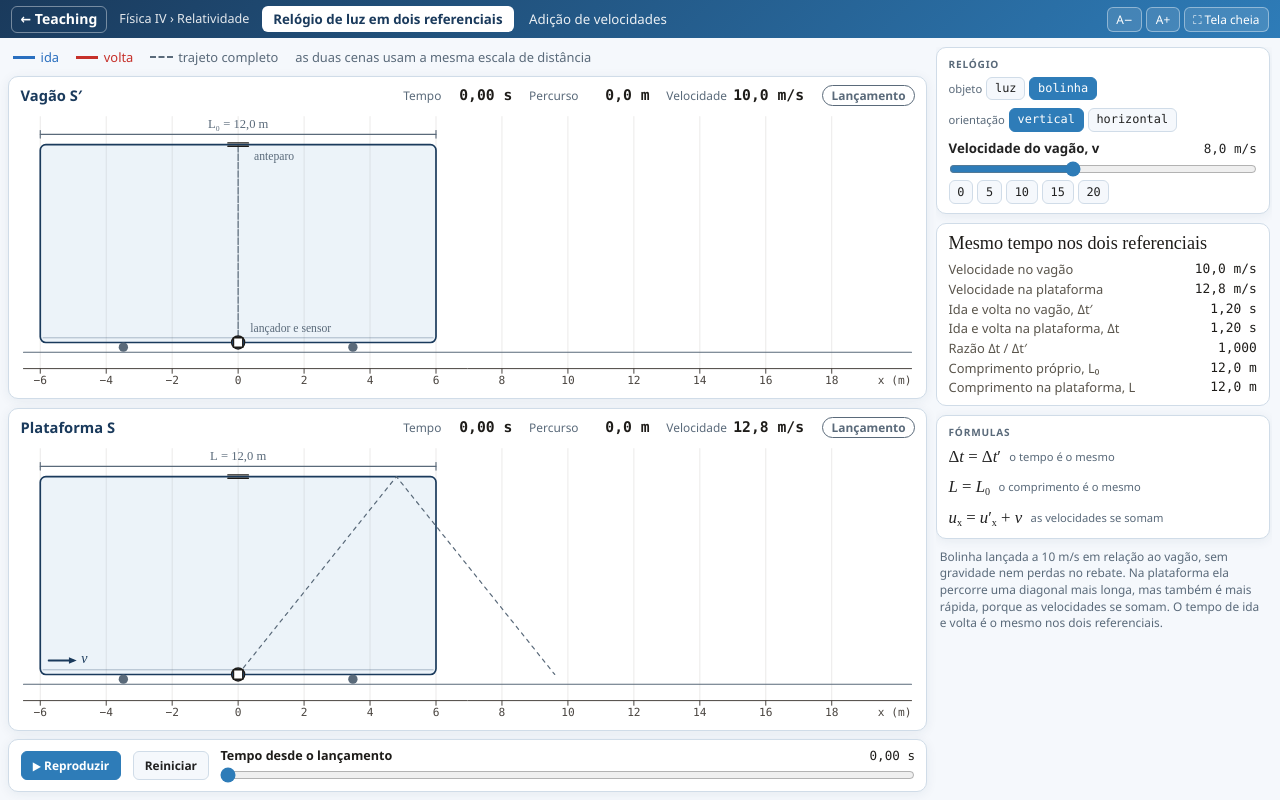
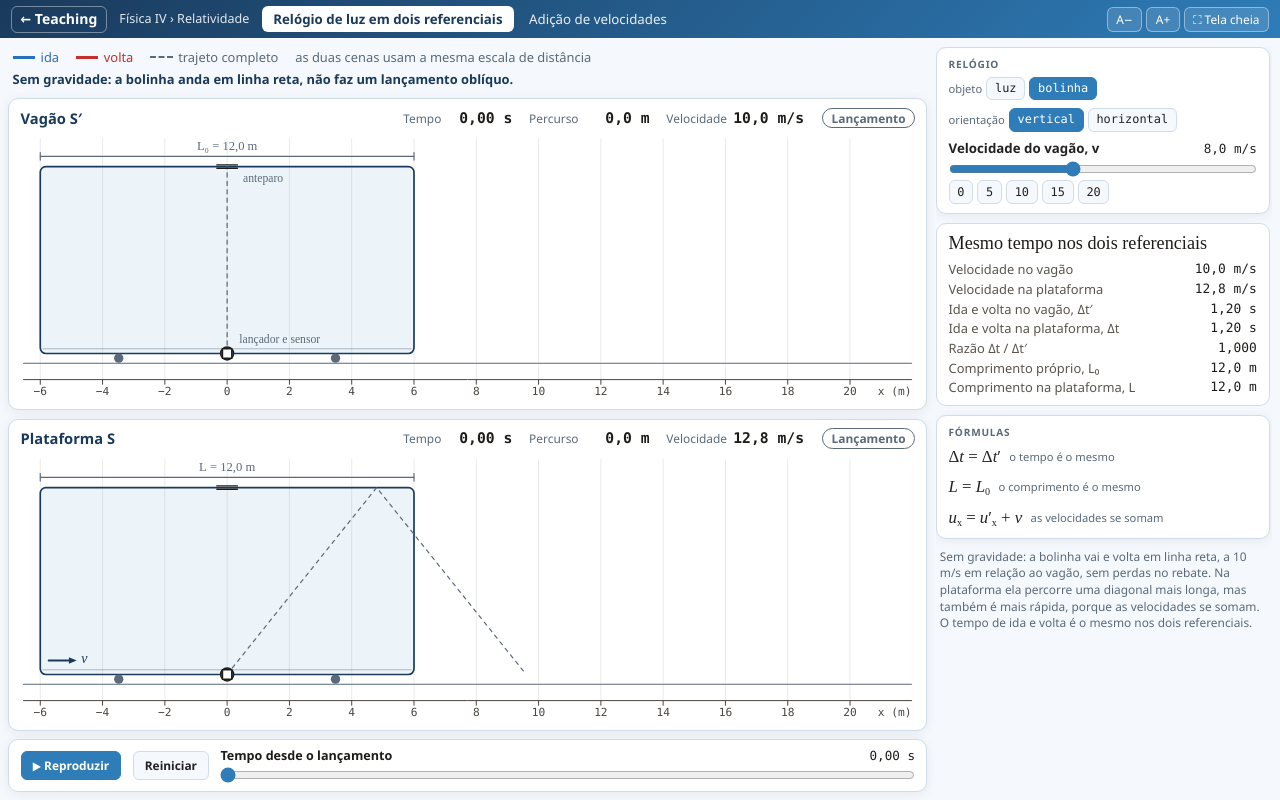
Before and after one commit to abonattobr/abonattobr.github.io, a plain HTML site: page teaching/fisica-iv/relatividade/relogio-de-luz.html in a window 1280 px wide. Both pictures are taken after a click on the button "bolinha". Drawn offline with Linux system fonts and the light colour scheme.

Commit message:
Light clock: state that the ball moves without gravity
Show a remark above the scenes in ball mode (straight path, not a
projectile launch) and lead the side note with the same point.

Co-Authored-By: Claude Fable 5.2 <noreply@anthropic.com>

```diff
--- a/teaching/fisica-iv/relatividade/relogio-de-luz.html
+++ b/teaching/fisica-iv/relatividade/relogio-de-luz.html
@@ -14,6 +14,8 @@
     .phase[data-stage="ida"] { color: var(--w1); }
     .phase[data-stage="reflexao"], .phase[data-stage="volta"] { color: var(--hot); }
     .phase[data-stage="deteccao"] { color: #fff; background: var(--green); border-color: var(--green); }
+    .legend .obs { font-weight: 600; color: var(--primary); }
+    .legend [hidden] { display: none; }
     .legend .lout { color: var(--w1); } .legend .lback { color: var(--hot); }
     .fset { display: grid; gap: .5rem; justify-items: start; }
     .fset[hidden] { display: none; }
@@ -34,6 +36,7 @@
         <span class="lback"><i></i> volta</span>
         <span class="dash"><i></i> trajeto completo</span>
         <span>as duas cenas usam a mesma escala de distância</span>
+        <span class="obs" id="noGravity" hidden>Sem gravidade: a bolinha anda em linha reta, não faz um lançamento oblíquo.</span>
       </div>
 
       <div class="sheet grow" data-view="train">
@@ -154,8 +157,8 @@
         stages: { emissao: 'Lançamento', ida: 'Ida', reflexao: 'Rebate', volta: 'Volta', deteccao: 'Chegada' },
         parts: ['lançador e sensor', 'anteparo'], since: 'Tempo desde o lançamento', done: 'A bolinha chegou ao sensor nos dois referenciais.',
         notes: {
-          vertical: 'Bolinha lançada a 10 m/s em relação ao vagão, sem gravidade nem perdas no rebate. Na plataforma ela percorre uma diagonal mais longa, mas também é mais rápida, porque as velocidades se somam. O tempo de ida e volta é o mesmo nos dois referenciais.',
-          horizontal: 'Bolinha lançada a 10 m/s em relação ao vagão, sem gravidade nem perdas no rebate. Na plataforma ela é mais rápida na ida (u′ + v) e mais lenta na volta. O tempo de ida e volta e o comprimento do vagão são os mesmos nos dois referenciais.'
+          vertical: 'Sem gravidade: a bolinha vai e volta em linha reta, a 10 m/s em relação ao vagão, sem perdas no rebate. Na plataforma ela percorre uma diagonal mais longa, mas também é mais rápida, porque as velocidades se somam. O tempo de ida e volta é o mesmo nos dois referenciais.',
+          horizontal: 'Sem gravidade: a bolinha vai e volta em linha reta, a 10 m/s em relação ao vagão, sem perdas no rebate. Na plataforma ela é mais rápida na ida (u′ + v) e mais lenta na volta. O tempo de ida e volta e o comprimento do vagão são os mesmos nos dois referenciais.'
         }
       }
     };
@@ -366,6 +369,7 @@
       document.querySelectorAll('#vBtns button').forEach(b => b.setAttribute('aria-pressed', String(+b.dataset.b === setting)));
       document.querySelectorAll('#orient button').forEach(b => b.setAttribute('aria-pressed', String((b.dataset.orientation === 'vertical') === state.vertical)));
       document.querySelectorAll('#object button').forEach(b => b.setAttribute('aria-pressed', String(b.dataset.mode === state.mode)));
+      $('noGravity').hidden = light;
       document.querySelectorAll('.fset').forEach(el => { el.hidden = el.dataset.for !== state.mode; });
     }
     const update = () => { updateText(); render(); };
```
